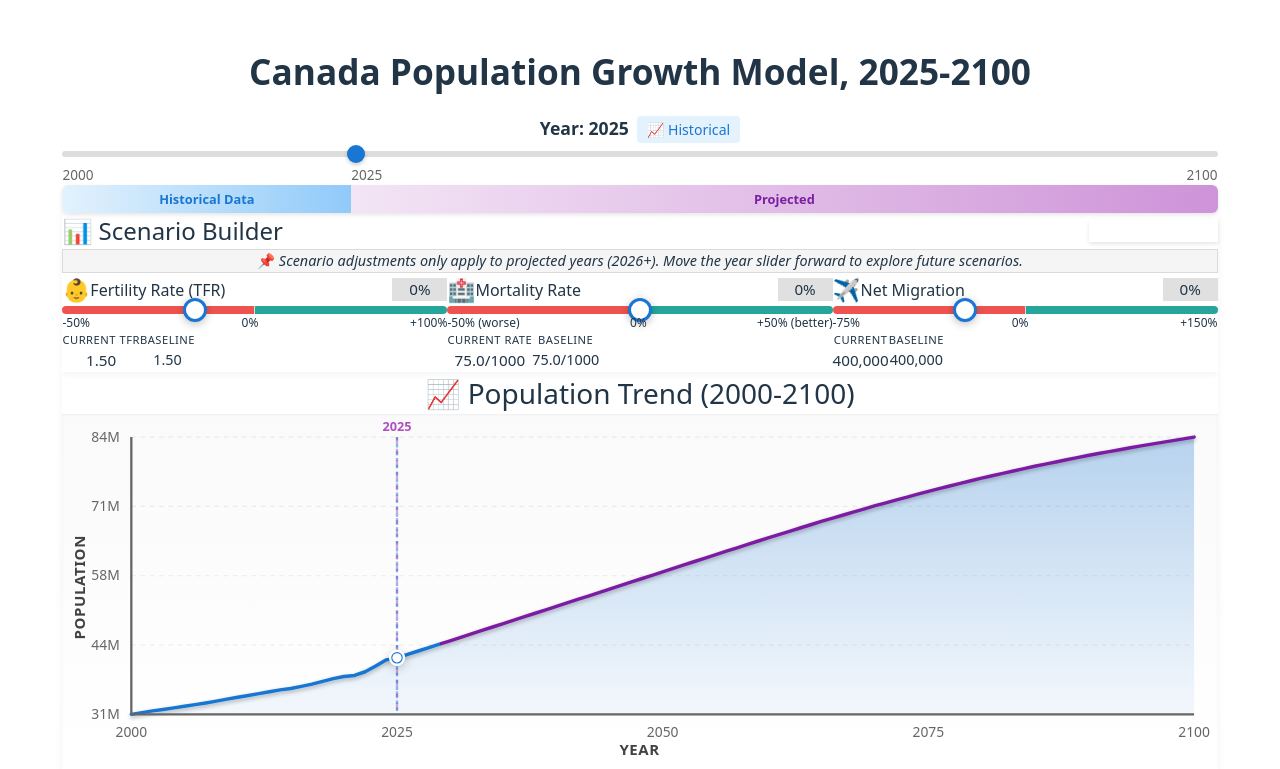
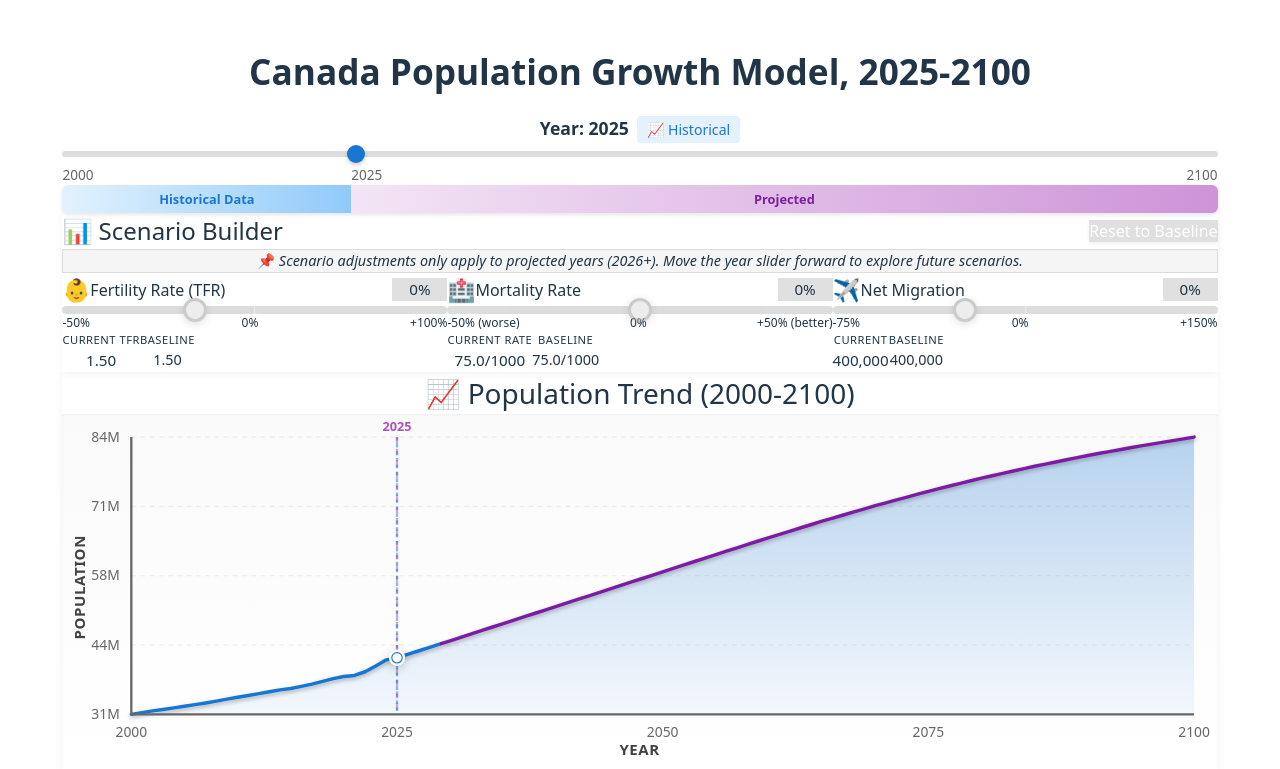
Before and after one commit to thewondrfulwizrd/WA1, a React (Vite) app: page / in a window 1280 px wide. Shown: the top 769 px of the page. Built offline with nearby package versions, Linux system fonts and the light colour scheme.

Commit message:
Add disabled state styling for scenario sliders

```diff
--- a/src/components/ScenarioControls.css
+++ b/src/components/ScenarioControls.css
@@ -36,10 +36,16 @@
   box-shadow: 0 2px 4px rgba(0, 0, 0, 0.1);
 }
 
-.reset-button:hover {
+.reset-button:hover:not(:disabled) {
   background: var(--color-primary-hover);
   transform: translateY(-1px);
   box-shadow: 0 4px 8px rgba(0, 0, 0, 0.15);
+}
+
+.reset-button:disabled {
+  background: #ccc;
+  cursor: not-allowed;
+  opacity: 0.6;
 }
 
 .scenario-sliders {
@@ -125,6 +131,20 @@ input[type="range"].slider {
   margin: var(--space-12) 0;
 }
 
+/* Disabled slider */
+input[type="range"].slider:disabled {
+  opacity: 0.5;
+  cursor: not-allowed;
+  background: linear-gradient(
+    to right,
+    #bbb 0%,
+    #bbb calc(50% - 1px),
+    #ddd calc(50%),
+    #bbb calc(50% + 1px),
+    #bbb 100%
+  );
+}
+
 /* Webkit browsers (Chrome, Safari, Edge) */
 input[type="range"].slider::-webkit-slider-thumb {
   -webkit-appearance: none;
@@ -139,9 +159,20 @@ input[type="range"].slider::-webkit-slider-thumb {
   transition: all var(--duration-fast) var(--ease-standard);
 }
 
+input[type="range"].slider:disabled::-webkit-slider-thumb {
+  cursor: not-allowed;
+  border-color: #999;
+  background: #ddd;
+}
+
 input[type="range"].slider::-webkit-slider-thumb:hover {
   transform: scale(1.15);
   box-shadow: 0 4px 12px rgba(0, 0, 0, 0.35);
+}
+
+input[type="range"].slider:disabled::-webkit-slider-thumb:hover {
+  transform: none;
+  box-shadow: 0 2px 8px rgba(0, 0, 0, 0.25);
 }
 
 input[type="range"].slider::-webkit-slider-thumb:active {
@@ -161,9 +192,20 @@ input[type="range"].slider::-moz-range-thumb {
   transition: all var(--duration-fast) var(--ease-standard);
 }
 
+input[type="range"].slider:disabled::-moz-range-thumb {
+  cursor: not-allowed;
+  border-color: #999;
+  background: #ddd;
+}
+
 input[type="range"].slider::-moz-range-thumb:hover {
   transform: scale(1.15);
   box-shadow: 0 4px 12px rgba(0, 0, 0, 0.35);
+}
+
+input[type="range"].slider:disabled::-moz-range-thumb:hover {
+  transform: none;
+  box-shadow: 0 2px 8px rgba(0, 0, 0, 0.25);
 }
 
 input[type="range"].slider::-moz-range-thumb:active {
@@ -236,8 +278,8 @@ input[type="range"].slider::-moz-range-thumb:active {
 }
 
 .scenario-disabled-message {
-  margin-top: var(--space-16);
-  padding: var(--space-12) var(--space-16);
+  margin-bottom: var(--space-20);
+  padding: var(--space-14) var(--space-18);
   background: rgba(158, 158, 158, 0.1);
   border: 1px solid rgba(158, 158, 158, 0.3);
   border-radius: var(--radius-base);
```
